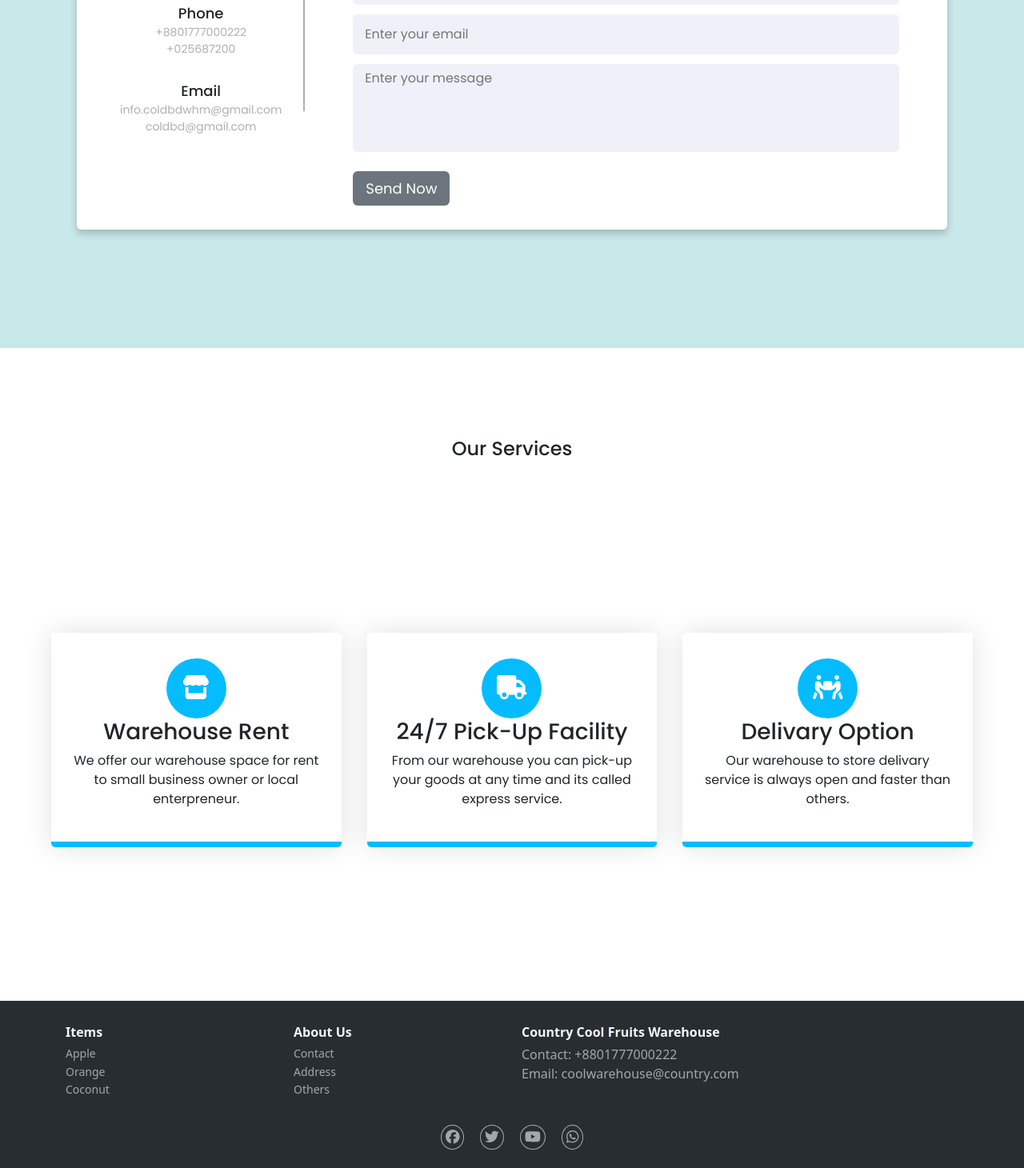
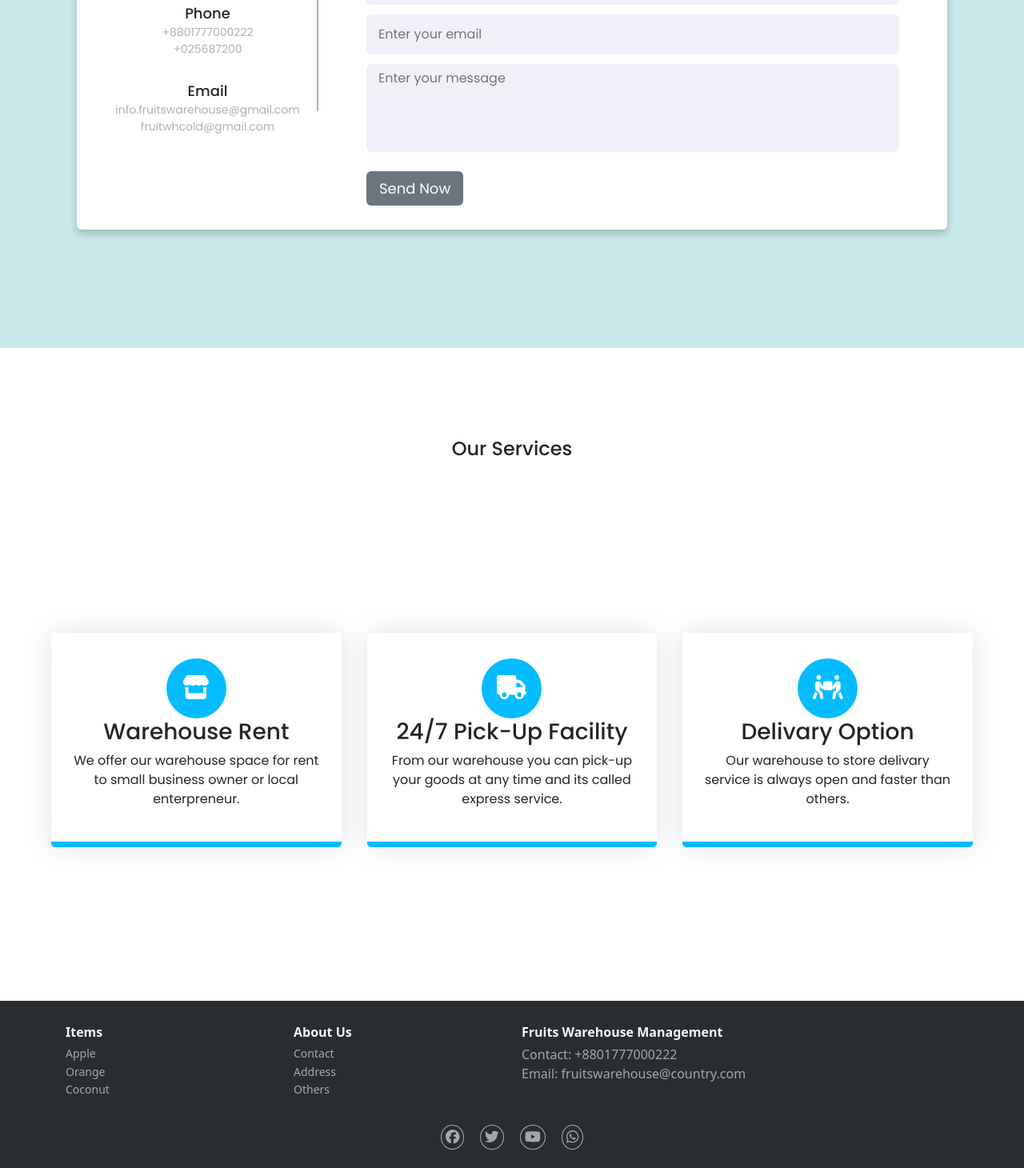
Before and after one commit to avijitsaha118/warehouse-stock-management-client-side, a React (Create React App) app: page / in a window 1280 px wide. Shown: the part 1060-2520 px from the top of the page at 80% size. Built offline with nearby package versions, Linux system fonts and the light colour scheme; no server answers.

Commit message:
button and footer updated

```diff
--- a/src/pages/ContactUs/ContactUs.js
+++ b/src/pages/ContactUs/ContactUs.js
@@ -22,8 +22,8 @@ const ContactUs = () => {
             <div className="email details">
               <i className="fas fa-envelope"></i>
               <div className="topic">Email</div>
-              <div className="text-two">info.coldbdwhm@gmail.com</div>
-              <div className="text-one">coldbd@gmail.com</div>
+              <div className="text-two">info.fruitswarehouse@gmail.com</div>
+              <div className="text-one">fruitwhcold@gmail.com</div>
             </div>
           </div>
           <div className="right-side">
--- a/src/shared/Footer/Footer.js
+++ b/src/shared/Footer/Footer.js
@@ -29,9 +29,9 @@ const Footer = () => {
                                 </ul>
                             </div>
                             <div className="col-md-6 item text">
-                                <h3>Country Cool Fruits Warehouse</h3>
+                                <h3>Fruits Warehouse Management</h3>
                                 <p> Contact: +8801777000222</p>
-                                <p>Email: coolwarehouse@country.com</p>
+                                <p>Email: fruitswarehouse@country.com</p>
                             </div>
                         </div>
 
```
